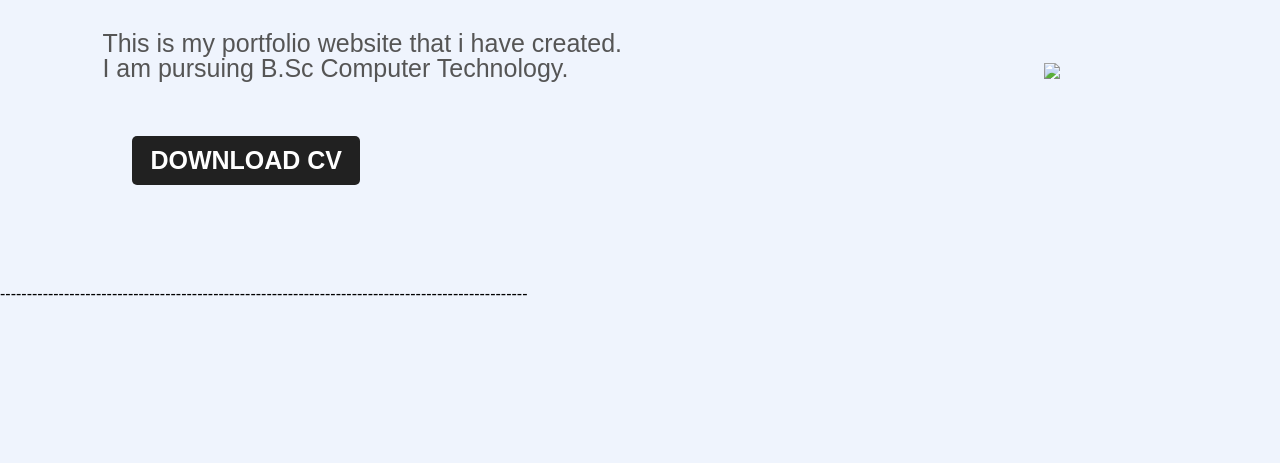
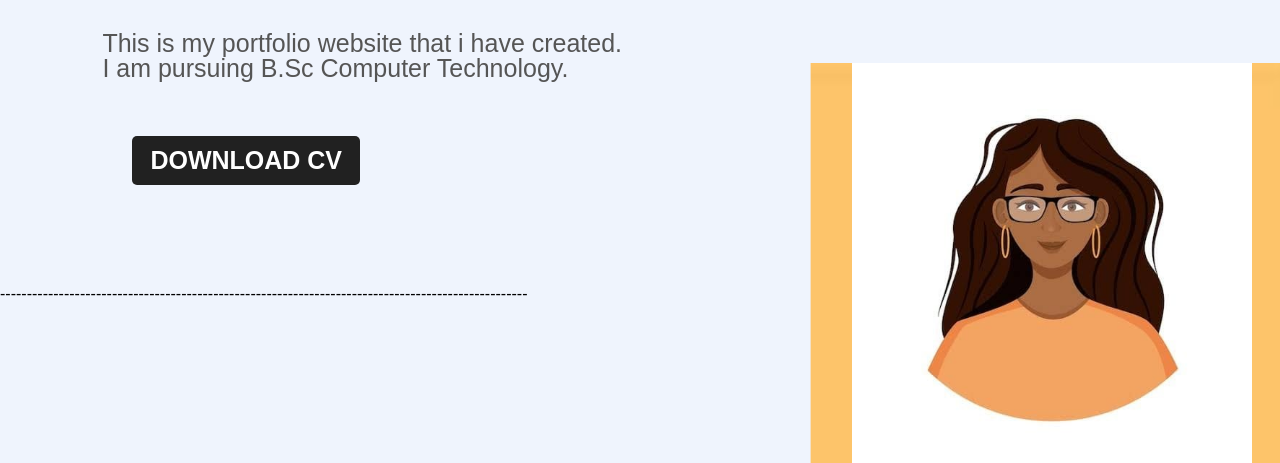
Before and after one commit to HarippriyaSaravanan/Digital-Portofolio, a plain HTML site: page index.html in a window 1280 px wide. Shown: the part 337-800 px from the top of the page. Drawn offline with Linux system fonts and the light colour scheme.

Commit message:
Update index.html

```diff
--- a/index.html
+++ b/index.html
@@ -29,8 +29,8 @@
        <a href="#">DOWNLOAD CV</a>
       </div>
      <div class="images">
-       <img src="girl1" class="shape">
-         <img src="girl" class="girl">
+       <img src="girl1.png" class="shape">
+         <img src="girl.png" class="girl">
 
   </div>
 </body>
```
